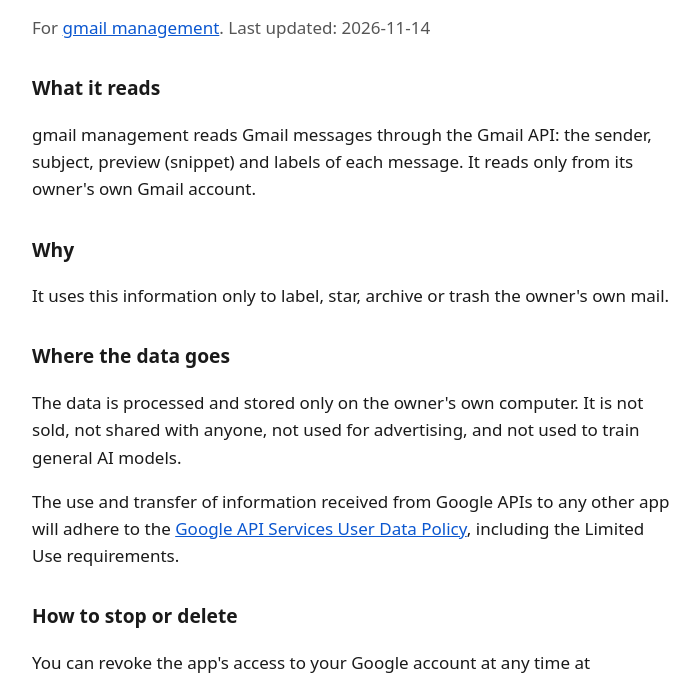
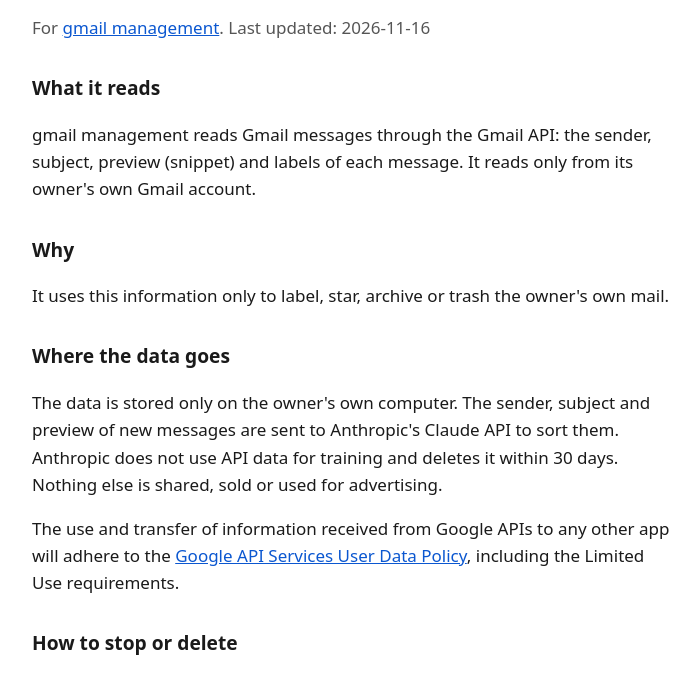
Before and after one commit to itoyjakra/itoyjakra.github.io, a plain HTML site: page gmail-management/privacy/index.html in a window 1280 px wide. Shown: the part 89-762 px from the top of the page, without its empty margins (288-988 px from the left). Drawn offline with Linux system fonts and the light colour scheme.

Commit message:
Privacy policy: mail metadata goes to the Claude API
Co-Authored-By: Claude Opus 5.5 <noreply@anthropic.com>

```diff
--- a/gmail-management/privacy/index.html
+++ b/gmail-management/privacy/index.html
@@ -21,7 +21,7 @@
 <body>
 <main>
   <h1>Privacy policy</h1>
-  <p class="muted">For <a href="../">gmail management</a>. Last updated: 2026-11-14</p>
+  <p class="muted">For <a href="../">gmail management</a>. Last updated: 2026-11-16</p>
 
   <h2>What it reads</h2>
   <p>gmail management reads Gmail messages through the Gmail API: the sender, subject,
@@ -32,8 +32,10 @@
   <p>It uses this information only to label, star, archive or trash the owner's own mail.</p>
 
   <h2>Where the data goes</h2>
-  <p>The data is processed and stored only on the owner's own computer. It is not sold, not
-  shared with anyone, not used for advertising, and not used to train general AI models.</p>
+  <p>The data is stored only on the owner's own computer. The sender, subject and preview of new
+  messages are sent to Anthropic's Claude API to sort them. Anthropic does not use API data for
+  training and deletes it within 30 days. Nothing else is shared, sold or used for
+  advertising.</p>
   <p>The use and transfer of information received from Google APIs to any other app will adhere
   to the <a href="https://developers.google.com/terms/api-services-user-data-policy">Google API
   Services User Data Policy</a>, including the Limited Use requirements.</p>
```
